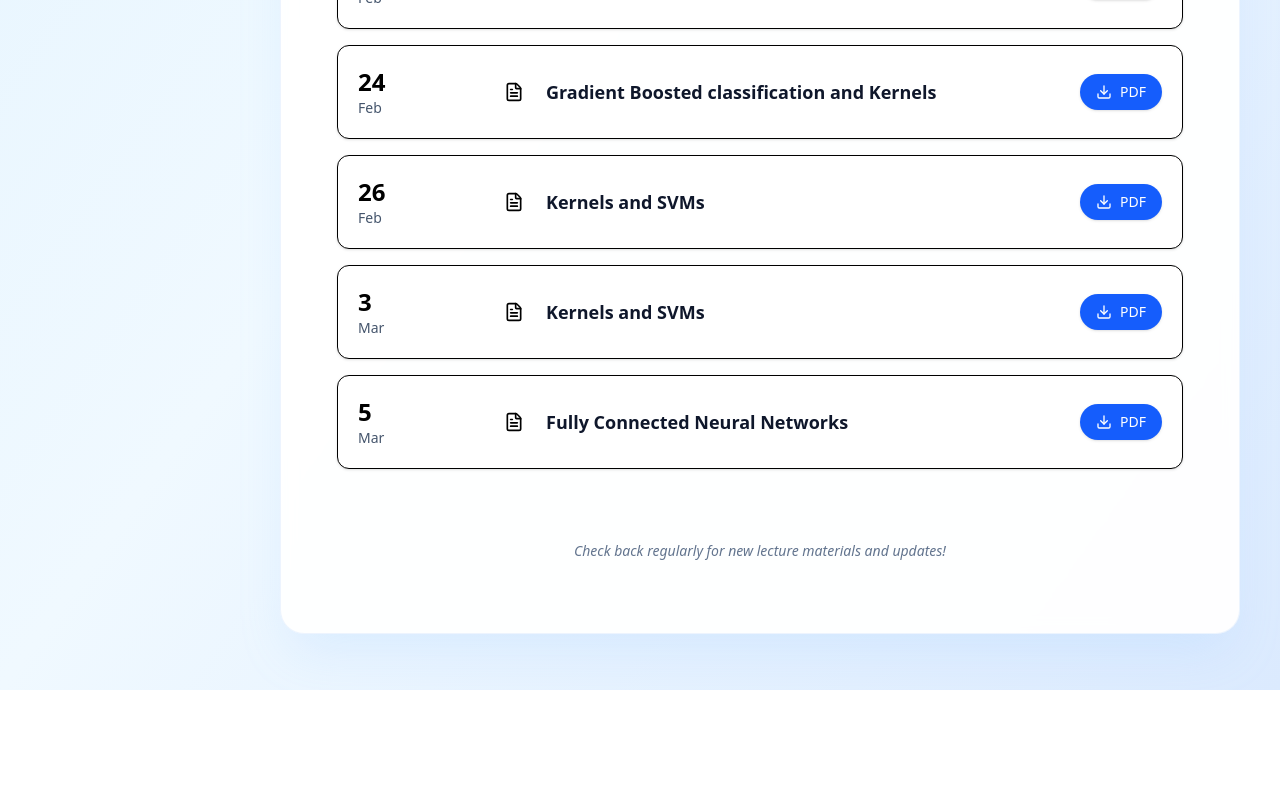
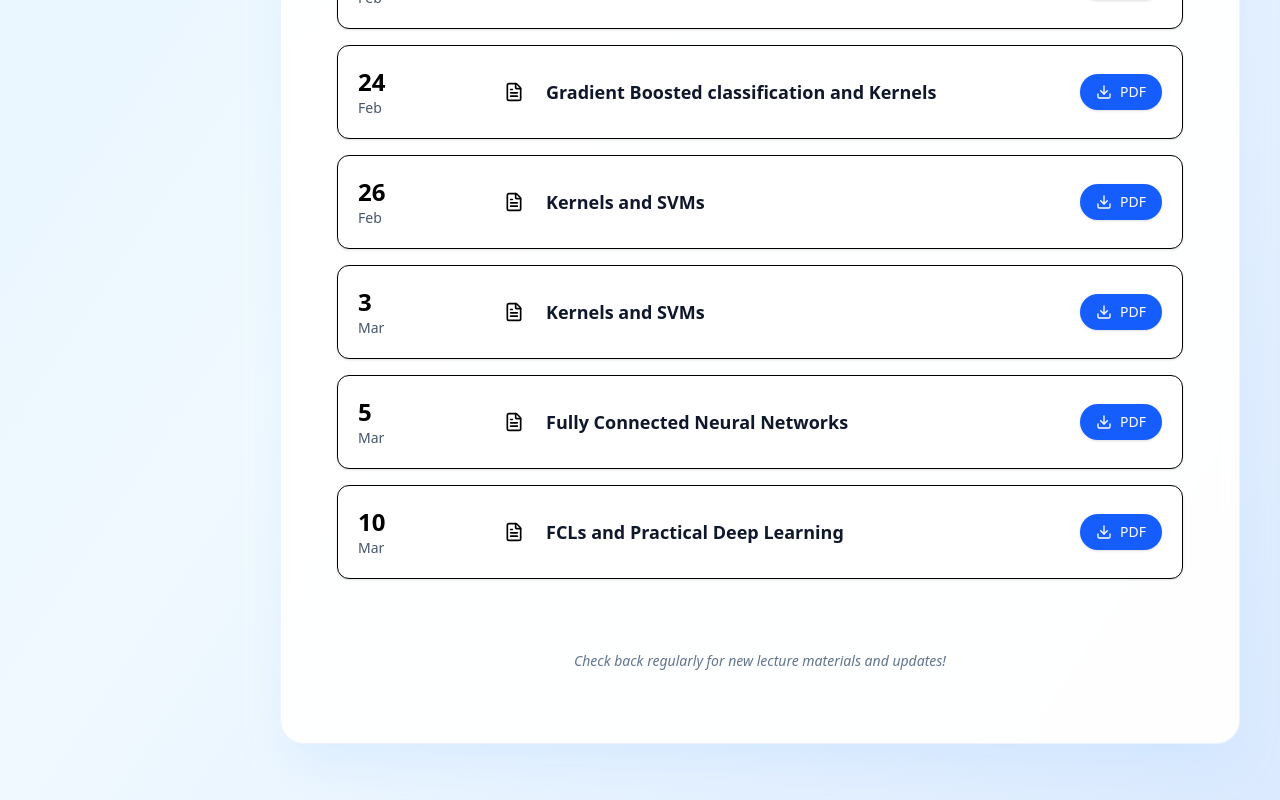
Before and after one commit to csci1851/csci1851.github.io, a Next.js app: page /lectures in a window 1280 px wide. Shown: the part 1106-1906 px from the top of the page. Before the commit the page ends 1796 px from the top, so only its background shows below. Built offline with nearby package versions, Linux system fonts and the light colour scheme.

Commit message:
website changes

```diff
--- a/app/(site)/calendars/page.tsx
+++ b/app/(site)/calendars/page.tsx
@@ -142,7 +142,6 @@ export default function CalendarsPage() {
       12: "Office Hours - Falak & Kyle",
       13: "Office Hours - Ritambhara Singh",
       16: "Office Hours - Falak & Kyle",
-      19: "Office Hours - Falak & Kyle",
       20: "Office Hours - Ritambhara Singh",
       23: "Office Hours - Falak & Kyle",
       26: "Office Hours - Falak & Kyle",
--- a/lib/data/lectures.json
+++ b/lib/data/lectures.json
@@ -106,5 +106,15 @@
     "slides_url": "/lectures/20260305_CSCI1851_FCNs.pdf",
     "recording_url": null,
     "notes_url": null
+  },
+  {
+    "id": "13",
+    "date": "2026-03-10",
+    "title": "Lecture 13",
+    "topic": "FCLs and Practical Deep Learning",
+    "slides_url": "/lectures/20260310_CSCI1851_FCNs_PracticalDL.pdf",
+    "recording_url": null,
+    "notes_url": null
   }
+
 ]
```
Also changed, not shown: 1 other file (tests, documents, lock files or other folders).
